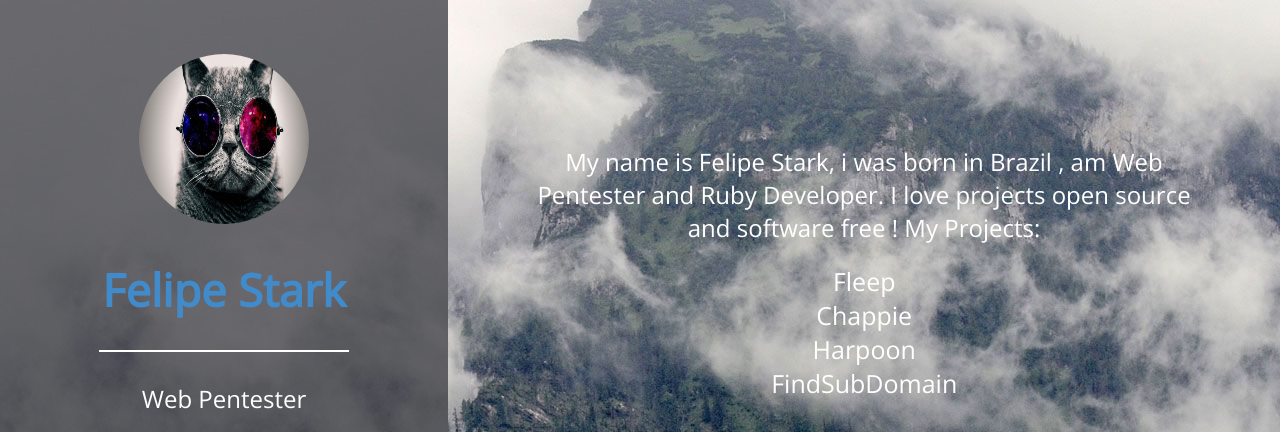
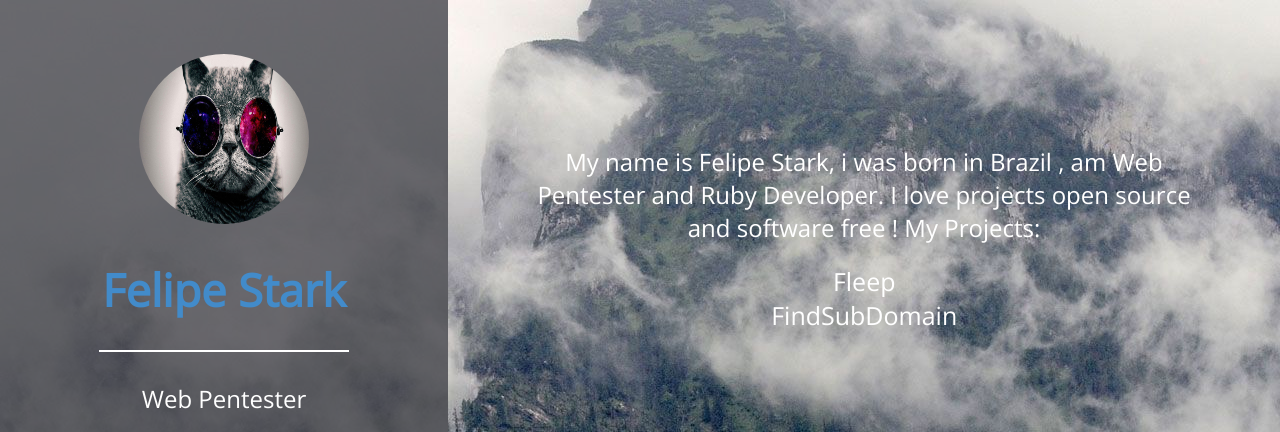
Before and after one commit to FelipeSt4rk/felipest4rk.github.io, a plain HTML site: page index.html in a window 1280 px wide. Shown: the top 432 px of the page. Drawn offline with nearby package versions, Linux system fonts and the light colour scheme.

Commit message:
Update index.html

```diff
--- a/index.html
+++ b/index.html
@@ -65,12 +65,6 @@
 						<a href="https://github.com/FelipeSt4rk/fleep" target="_blank">Fleep</a>
 					</li>
 					<li>
-						<a href="https://github.com/FelipeSt4rk/chappie" target="_blank">Chappie</a>
-					</li>
-					<li>
-						<a href="https://github.com/FelipeSt4rk/harpoon" target="_blank">Harpoon</a>
-					</li>
-					<li>
 						<a href="https://github.com/FelipeSt4rk/FindSubDomain" target="_blank">FindSubDomain</a>
 					</li>
 				</ul>
```
